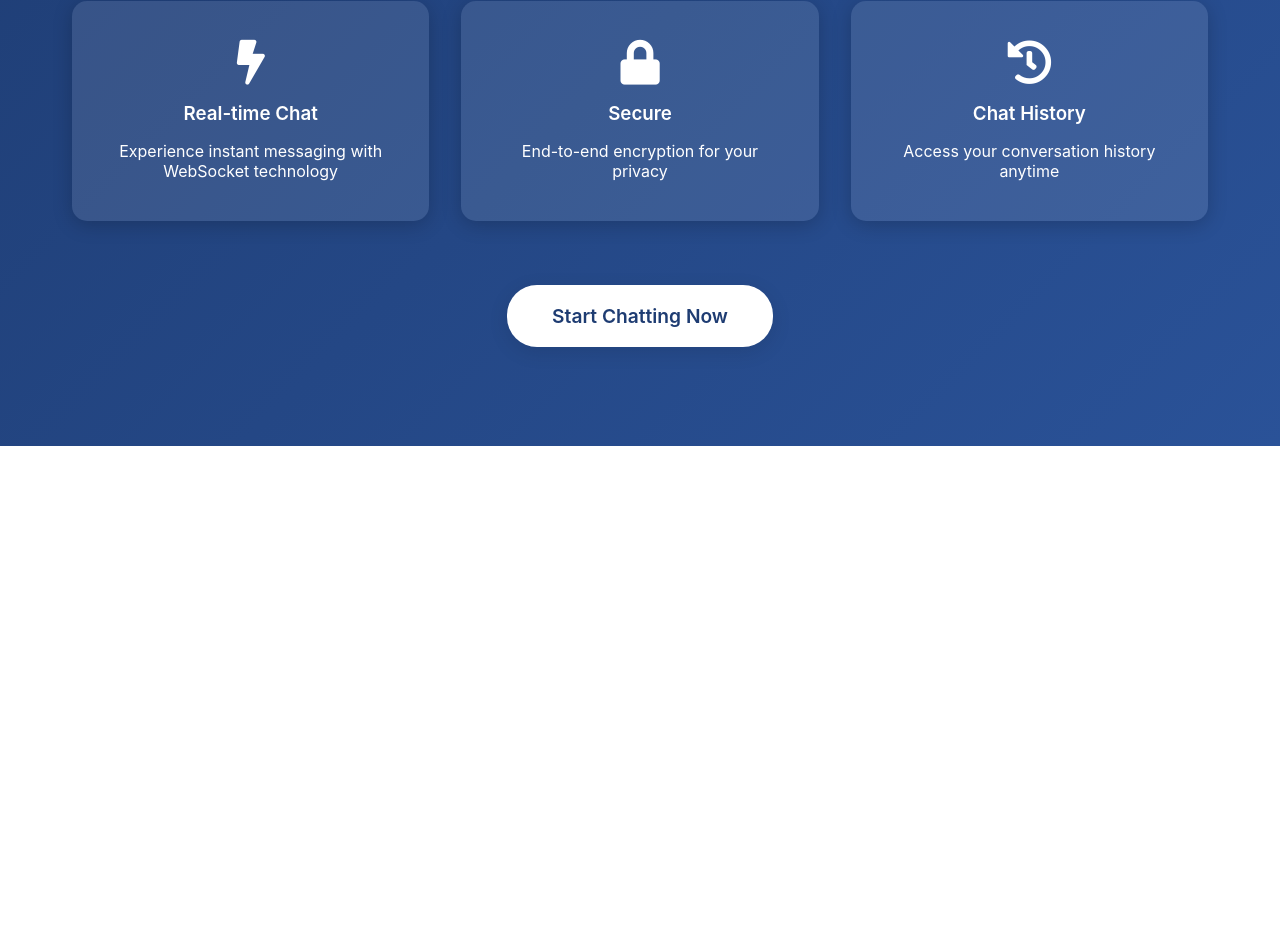
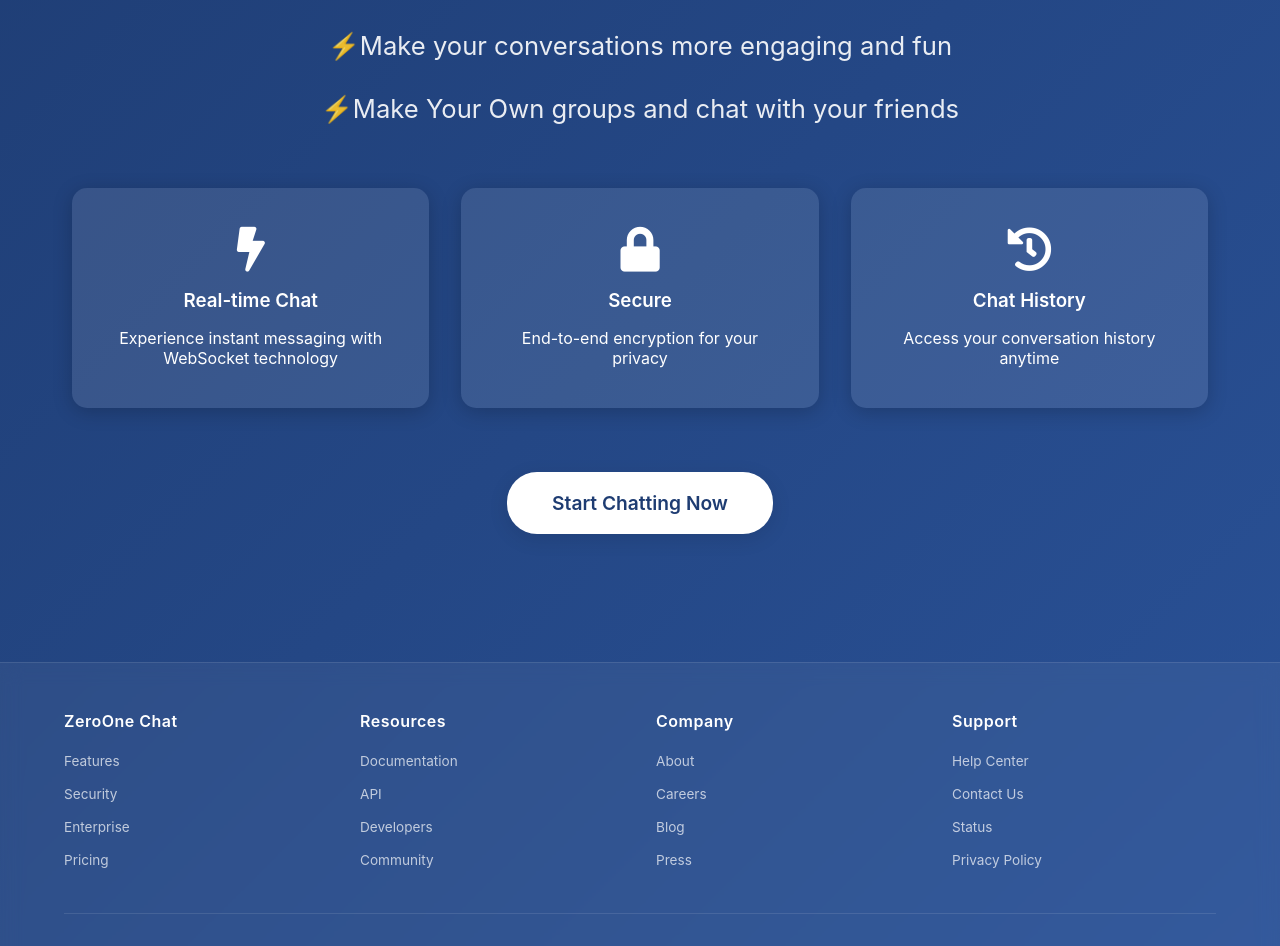
Before and after one commit to Beshwanthsai/ZeroOne_RealTimeChatApplication, a React (Vite) app in the folder CHAT_APP/my-app/: page / in a window 1280 px wide. Shown: the part 354-1300 px from the top of the page. Before the commit the page ends 800 px from the top, so only its background shows below. Built offline with nearby package versions, Linux system fonts and the light colour scheme.

Commit message:
added footer to the landingpage considering apple.com and using the theme which we are maintaining from the start and updated the dashboard.jsx a bit for a welcome message

```diff
--- a/CHAT_APP/my-app/index.html
+++ b/CHAT_APP/my-app/index.html
@@ -8,6 +8,7 @@
     <meta name="description" content="ZeroOne Chat - Real-time messaging application" />
     <meta name="theme-color" content="#1e3c72" />
     <title>ZeroOne Chat</title>
+    <link rel="stylesheet" href="https://cdnjs.cloudflare.com/ajax/libs/font-awesome/6.0.0/css/all.min.css">
     <link rel="stylesheet" href="https://cdnjs.cloudflare.com/ajax/libs/font-awesome/5.15.4/css/all.min.css">  </head>
   <body>
     <div id="root"></div>
--- a/CHAT_APP/my-app/src/components/Dashboard.jsx
+++ b/CHAT_APP/my-app/src/components/Dashboard.jsx
@@ -50,7 +50,7 @@ const Dashboard = () => {
     <div className="dashboard-container">
       <div className="dashboard-header">
         <div className="user-info">
-          <h2>Welcome, {user?.email}</h2>
+          <h2>Welcome To ZOCCCA   🤖{user?.email}</h2>
         </div>
         <button className="logout-button" onClick={handleLogout}>
           Logout
--- a/CHAT_APP/my-app/src/components/Landing.jsx
+++ b/CHAT_APP/my-app/src/components/Landing.jsx
@@ -12,15 +12,21 @@ const Landing = () => {
   return (
     <div className="landing-container">
       <nav className="nav-bar">
-        <div className="logo">ZeroOne</div>
+        <div className="logo">Real Time Chat Bot🤖</div>
         <button className="get-started-btn" onClick={handleSignUpClick}>Get Started</button>
       </nav>
 
       <div className="landing-content">
         <div className="hero-section">
-          <h1>Welcome to ZeroOne Chat</h1>
+          <h1>Welcome to ZeroOne Chat Real Time Chat Applcation</h1>
           <p className="subtitle">
-            Connect instantly with friends and colleagues
+            ⚡️Connect instantly with friends and colleagues
+          </p>
+          <p className="subtitle">
+            ⚡️Make your conversations more engaging and fun
+          </p>
+          <p className="subtitle">
+            ⚡️Make Your Own groups and chat with your friends
           </p>
         </div>
 
@@ -48,6 +54,67 @@ const Landing = () => {
           </button>
         </div>
       </div>
+      <div className="footer">
+        <div className="footer-top">
+          <div className="footer-section">
+            <h4>ZeroOne Chat</h4>
+            <ul>
+              <li><a href="#">Features</a></li>
+              <li><a href="#">Security</a></li>
+              <li><a href="#">Enterprise</a></li>
+              <li><a href="#">Pricing</a></li>
+            </ul>
+          </div>
+
+          <div className="footer-section">
+            <h4>Resources</h4>
+            <ul>
+              <li><a href="#">Documentation</a></li>
+              <li><a href="#">API</a></li>
+              <li><a href="#">Developers</a></li>
+              <li><a href="#">Community</a></li>
+            </ul>
+          </div>
+
+          <div className="footer-section">
+            <h4>Company</h4>
+            <ul>
+              <li><a href="#">About</a></li>
+              <li><a href="#">Careers</a></li>
+              <li><a href="#">Blog</a></li>
+              <li><a href="#">Press</a></li>
+            </ul>
+          </div>
+
+          <div className="footer-section">
+            <h4>Support</h4>
+            <ul>
+              <li><a href="#">Help Center</a></li>
+              <li><a href="#">Contact Us</a></li>
+              <li><a href="#">Status</a></li>
+              <li><a href="#">Privacy Policy</a></li>
+            </ul>
+          </div>
+        </div>
+
+        <div className="footer-divider"></div>
+
+        <div className="footer-bottom">
+          <p className="copyright">Copyright © {new Date().getFullYear()} ZeroOne Inc. All rights reserved.</p>
+          <div className="legal">
+            <a href="#">Privacy Policy</a>
+            <a href="#">Terms of Service</a>
+            <a href="#">Legal</a>
+            <a href="#">Site Map</a>
+          </div>
+          <div className="social">
+            <a href="#" aria-label="Twitter"><i className="fab fa-twitter"></i></a>
+            <a href="#" aria-label="Instagram"><i className="fab fa-instagram"></i></a>
+            <a href="#" aria-label="GitHub"><i className="fab fa-github"></i></a>
+            <a href="#" aria-label="LinkedIn"><i className="fab fa-linkedin"></i></a>
+          </div>
+        </div>
+      </div>
     </div>
   );
 };
--- a/CHAT_APP/my-app/src/styles/components/Dashboard.css
+++ b/CHAT_APP/my-app/src/styles/components/Dashboard.css
@@ -102,6 +102,11 @@
   border-top: 1px solid rgba(255, 255, 255, 0.2);
   border-radius: 0 0 12px 12px;
 }
+h2{
+  color: white;
+  font-size: 2rem;
+  margin: 0;
+}
 
 .message-input {
   flex: 1;
--- a/CHAT_APP/my-app/src/styles/components/Landing.css
+++ b/CHAT_APP/my-app/src/styles/components/Landing.css
@@ -8,8 +8,8 @@
   display: flex;
   justify-content: space-between;
   align-items: center;
-  padding: 1.5rem 5%;
-  background: rgba(255, 255, 255, 0.1);
+  padding: 1rem 5%;
+  background: rgba(92, 114, 201, 0.821);
   backdrop-filter: blur(10px);
   border-bottom: 1px solid rgba(255, 255, 255, 0.2);
 }
@@ -18,8 +18,8 @@
   font-size: 2rem;
   font-weight: 700;
   background: linear-gradient(45deg, #fff, #e0e7ff);
-  -webkit-background-clip: text; /* Safari & Chrome */
-  background-clip: text; /* Standard Property */
+  -webkit-background-clip: text;
+  background-clip: text;
   -webkit-text-fill-color: transparent;
   letter-spacing: 1px;
 }
@@ -142,3 +142,113 @@
   box-shadow: 0 6px 25px rgba(0, 0, 0, 0.2);
   background: #f8f9fa;
 }
+
+.footer {
+  background: rgba(255, 255, 255, 0.05);
+  backdrop-filter: blur(10px);
+  margin-top: 4rem;
+  padding: 3rem 5% 1.5rem;
+  color: white;
+  border-top: 1px solid rgba(255, 255, 255, 0.1);
+}
+
+.footer-top {
+  display: grid;
+  grid-template-columns: repeat(auto-fit, minmax(200px, 1fr));
+  gap: 2rem;
+}
+
+.footer-section h4 {
+  font-size: 1rem;
+  margin-bottom: 1.2rem;
+  font-weight: 600;
+  letter-spacing: 0.5px;
+}
+
+.footer-section ul {
+  list-style: none;
+  padding: 0;
+}
+
+.footer-section li {
+  margin-bottom: 0.8rem;
+}
+
+.footer-section a {
+  color: rgba(255, 255, 255, 0.7);
+  text-decoration: none;
+  font-size: 0.85rem;
+  transition: color 0.2s ease;
+}
+
+.footer-section a:hover {
+  color: white;
+}
+
+.footer-divider {
+  height: 1px;
+  background: rgba(255, 255, 255, 0.1);
+  margin: 2rem 0;
+}
+
+.footer-bottom {
+  display: flex;
+  flex-wrap: wrap;
+  justify-content: space-between;
+  align-items: center;
+  font-size: 0.8rem;
+}
+
+.copyright {
+  color: rgba(255, 255, 255, 0.6);
+}
+
+.legal {
+  display: flex;
+  gap: 1.5rem;
+}
+
+.legal a {
+  color: rgba(255, 255, 255, 0.6);
+  text-decoration: none;
+  transition: color 0.2s ease;
+}
+
+.legal a:hover {
+  color: white;
+}
+
+.social {
+  display: flex;
+  gap: 1.2rem;
+}
+
+.social a {
+  color: rgba(255, 255, 255, 0.6);
+  font-size: 1.2rem;
+  transition: color 0.2s ease;
+}
+
+.social a:hover {
+  color: white;
+}
+
+@media (max-width: 768px) {
+  .footer-top {
+    grid-template-columns: 1fr 1fr;
+  }
+
+  .footer-bottom {
+    flex-direction: column;
+    gap: 1rem;
+    text-align: center;
+  }
+
+  .legal {
+    order: 2;
+    margin: 1rem 0;
+    justify-content: center;
+    gap: 1rem;
+    flex-wrap: wrap;
+  }
+}
```
